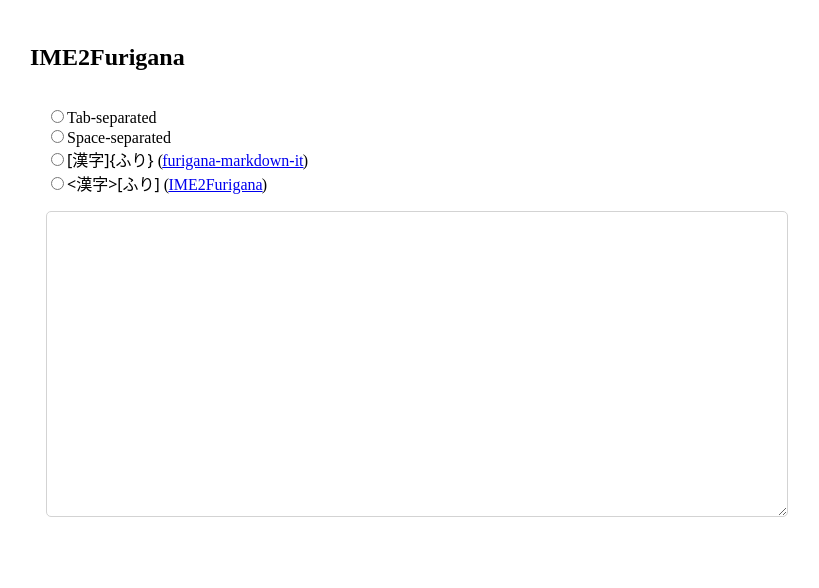
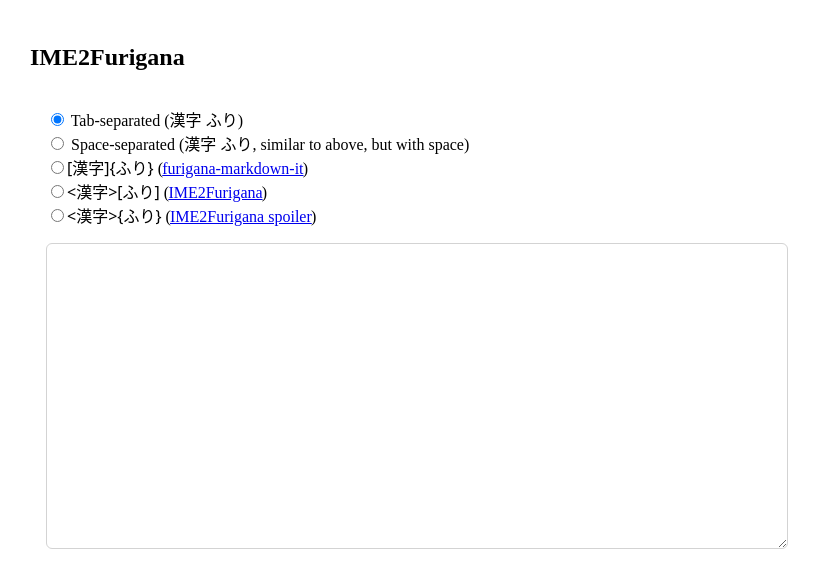
Before and after one commit to patarapolw/jptools, a Vue app: page / in a window 1280 px wide. Shown: the top 588 px of the page, without its empty margins (226-1045 px from the left). Built offline with nearby package versions, Linux system fonts and the light colour scheme.

Commit message:
add skeleton

```diff
--- a/src/components/IMEFurigana.vue
+++ b/src/components/IMEFurigana.vue
@@ -2,37 +2,79 @@
 import { ref } from 'vue'
 import RadioSelect from './RadioSelect.vue'
 
-const furiType = ref()
+const furiTypes = {
+  tab: 'Tab-separated',
+  space: 'Space-separated',
+  furiganaMarkdownIt: 'furigana-markdown-it',
+  IME2Furigana: 'IME2Furigana',
+  IME2FuriganaSpoiler: 'IME2Furigana spoiler'
+}
+
+const furiType = ref<keyof typeof furiTypes>('tab')
 const furigana = ref('')
 </script>
 
 <template>
   <section>
-    <RadioSelect :values="['Tab-separated', 'Space-separated', 'furigana-markdown-it', 'IME2Furigana']"
-      @change="(v) => furiType = v">
-      <template v-slot:furigana-markdown-it>
+    <RadioSelect
+      :values="furiTypes"
+      :select="furiType"
+      @change="(k) => furiType = k"
+    >
+      <template v-slot:tab>
+        Tab-separated (<span lang="ja">漢字{{'\t'}}ふり</span>)
+      </template>
+      <template v-slot:space>
+        Space-separated (<span lang="ja">漢字 ふり</span>, similar to above, but
+        with space)
+      </template>
+      <template v-slot:furiganaMarkdownIt>
         <span lang="ja">[漢字]{ふり}</span> (
         <span class="close-margin">
-          <a href="https://github.com/iltrof/furigana-markdown-it" target="_blank"
-            rel="noopener noreferrer">furigana-markdown-it</a>
-        </span> )
+          <a
+            href="https://github.com/iltrof/furigana-markdown-it"
+            target="_blank"
+            rel="noopener noreferrer"
+            >furigana-markdown-it</a
+          >
+        </span>
+        )
       </template>
       <template v-slot:IME2Furigana>
         <span lang="ja">&lt;漢字&gt;[ふり]</span> (
         <span class="close-margin">
-          <a href="https://community.wanikani.com/t/userscript-forum-ime2furigana/39109" target="_blank"
-            rel="noopener noreferrer">IME2Furigana</a>
-        </span> )
+          <a
+            href="https://community.wanikani.com/t/userscript-forum-ime2furigana/39109"
+            target="_blank"
+            rel="noopener noreferrer"
+            >IME2Furigana</a
+          >
+        </span>
+        )
+      </template>
+      <template v-slot:IME2FuriganaSpoiler>
+        <span lang="ja">&lt;漢字&gt;{ふり}</span> (
+        <span class="close-margin">
+          <a
+            href="https://community.wanikani.com/t/userscript-forum-ime2furigana/39109"
+            target="_blank"
+            rel="noopener noreferrer"
+            >IME2Furigana spoiler</a
+          >
+        </span>
+        )
       </template>
     </RadioSelect>
     <textarea lang="ja"></textarea>
-    </section>
+  </section>
 </template>
 
-<style scoped>textarea {
+<style scoped>
+textarea {
   width: 100%;
   height: 300px;
-  border-radius: 5px;
+  border-radius: 6px;
   border: 1px solid lightgray;
   font-size: 18px;
-}</style>
+}
+</style>
--- a/src/components/RadioSelect.vue
+++ b/src/components/RadioSelect.vue
@@ -1,19 +1,27 @@
 <script lang="ts" setup>
-defineProps<{
-  values: string[]
+const props = defineProps<{
+  values: Record<string, string>
+  select: string
 }>()
 
 const emit = defineEmits<{
-  (e: 'change', value: string): void
+  (e: 'change', value: keyof typeof props.values): void
 }>()
+
+const name = 'RadioSelect-' + Math.random().toString(36).substring(2)
 </script>
 
 <template>
   <nav>
-    <div class="field" v-for="v in values" :key="v">
-      <input type="radio" @select="emit('change', v)" />
+    <div class="field" v-for="[k, v] in Object.entries(values)" :key="k">
+      <input
+        type="radio"
+        :name="name"
+        :checked="select === k"
+        @select="emit('change', k)"
+      />
       <label>
-        <slot :name="v">{{ v }}</slot>
+        <slot :name="k">{{ v }}</slot>
       </label>
     </div>
   </nav>
```
Also changed, not shown: volarPlugins/prettier.js (+4 -3 lines).
